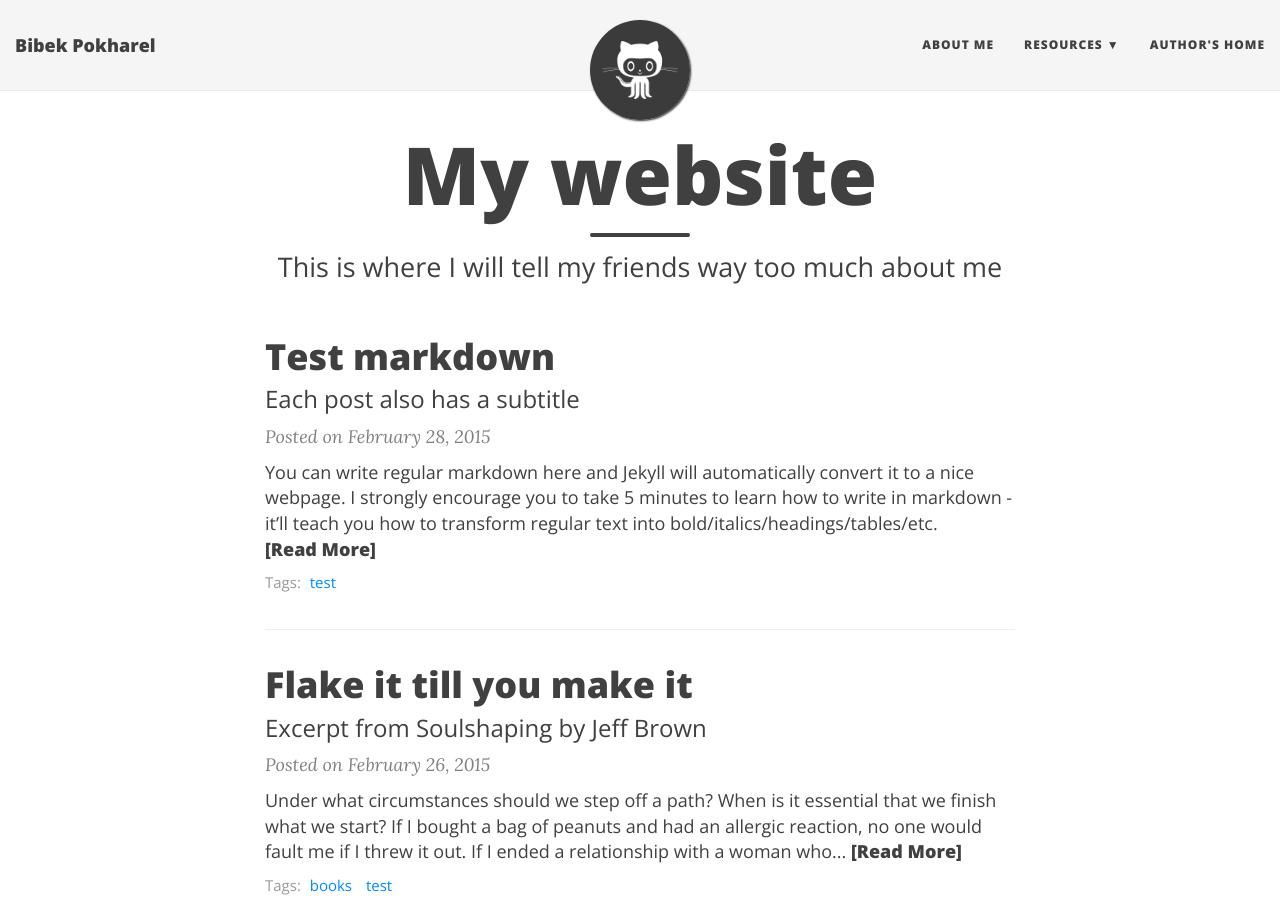
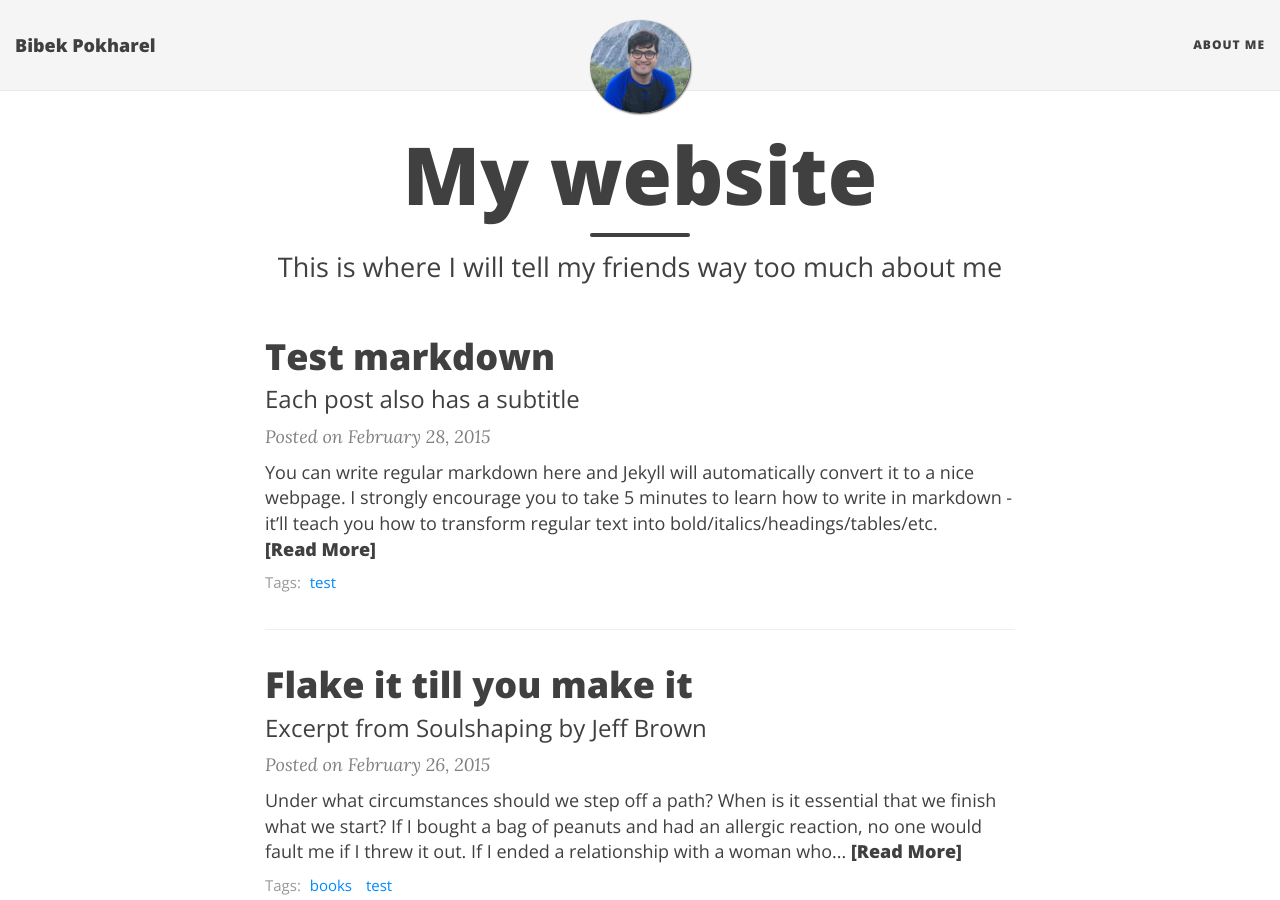
Before and after one commit to bibekpokharel/bibekpokharel.github.io, a Jekyll site: the page built from index.html, in a window 1280 px wide and 900 px high. Built offline with Jekyll 4.4.1, drawn with Linux system fonts in a browser that asks for light colours; nearby versions of some CDN libraries; the list of posts is cut into pages by our own code; some of the changed lines change nothing that is shown.

Commit message:
add photo

```diff
--- a/_config.yml
+++ b/_config.yml
@@ -24,15 +24,15 @@ description: A virtual proof that name is awesome!
 # List of links in the navigation bar
 navbar-links:
   About Me: "aboutme"
-  Resources:
-    - Beautiful Jekyll: "http://deanattali.com/beautiful-jekyll/"
-    - Learn markdown: "http://www.markdowntutorial.com/"
-    - GitHub Pages: "https://pages.github.com/"
-  Author's home: "http://deanattali.com"
+  # Resources:
+  #   - Beautiful Jekyll: "http://deanattali.com/beautiful-jekyll/"
+  #   - Learn markdown: "http://www.markdowntutorial.com/"
+  #   - GitHub Pages: "https://pages.github.com/"
+  # Author's home: "http://deanattali.com"
 
 # Image to show in the navigation bar - image must be a square (width = height)
 # Remove this parameter if you don't want an image in the navbar
-avatar: "/img/avatar-icon.png"
+avatar: "/img/photo_1.jpg"
 
 # If you want to have an image logo in the top-left corner instead of the title text,
 # then specify the following parameter
```
Also changed, not shown: img/photo_1.jpg (added).
